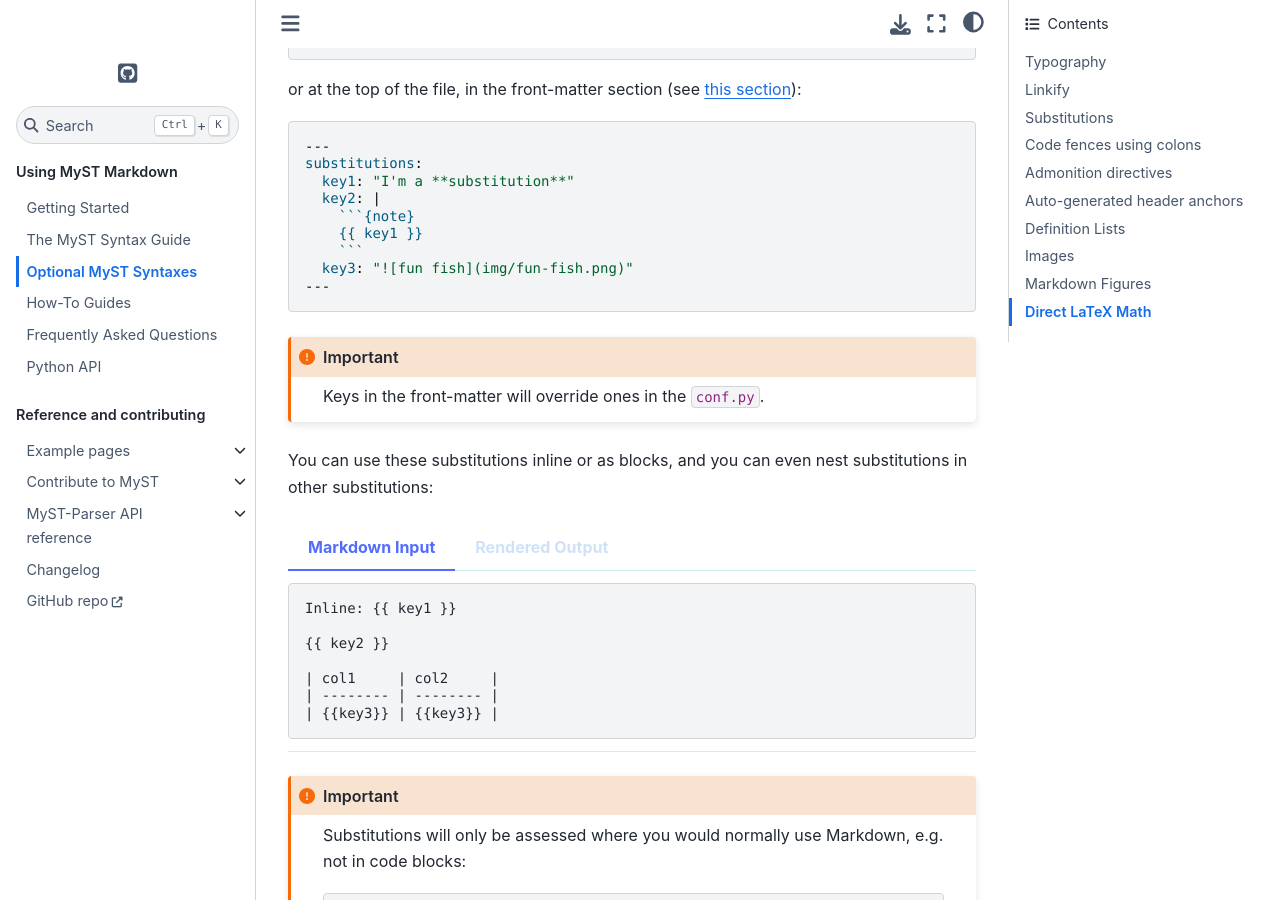
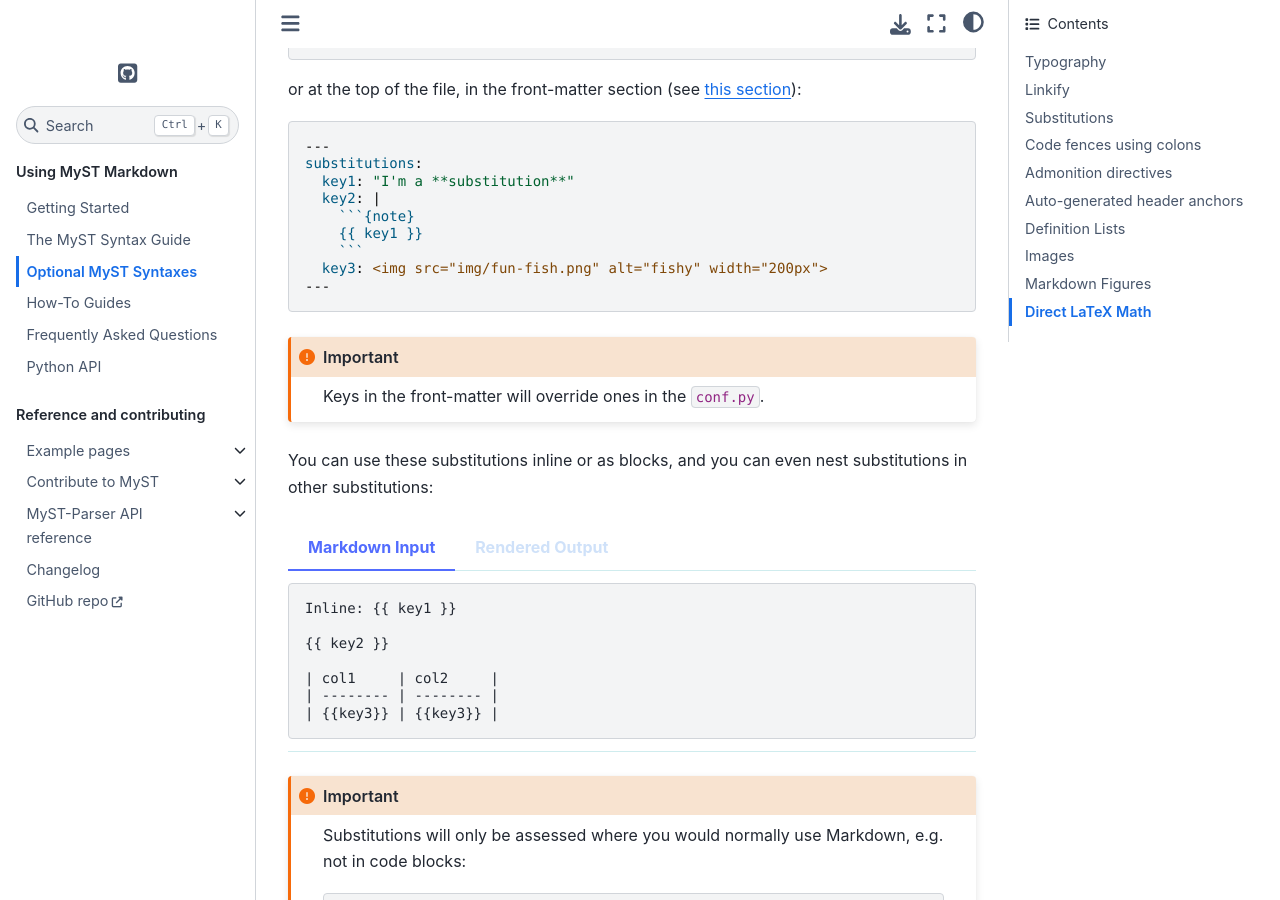
Before and after one commit to executablebooks/MyST-Parser, a Sphinx documentation site: the page built from docs/using/syntax-optional.md, in a window 1280 px wide and 900 px high, scrolled down 2210 px. Built offline with Sphinx 7.4.7 and the Sphinx Book theme 1.1.4, drawn with Linux system fonts in a browser that asks for light colours; some of the changed text lies outside the part shown.

Commit message:
👌 IMPROVE: Render inline HTML images

`````diff
--- a/docs/using/syntax-optional.md
+++ b/docs/using/syntax-optional.md
@@ -5,7 +5,7 @@
     ```{note}
     {{ key1 }}
     ```
-  key3: "![fun fish](img/fun-fish.png)"
+  key3: <img src="img/fun-fish.png" alt="fishy" width="200px">
 ---
 
 (syntax/optional)=
@@ -99,7 +99,7 @@
     ```{note}
     {{ key1 }}
     ```
-  key3: "![fun fish](img/fun-fish.png)"
+  key3: <img src="img/fun-fish.png" alt="fishy" width="200px">
 ---
 ````
 
@@ -396,6 +396,10 @@
 Allowed attributes are equivalent to the `image` directive: src, alt, class, width, height and name.
 Any other attributes will be dropped.
 
+HTML image can also be used inline!
+
+I'm an inline image: <img src="img/fun-fish.png" height="20px">
+
 (syntax/figures)=
 
 ## Markdown Figures
`````
Also changed, not shown: 1 other file.
